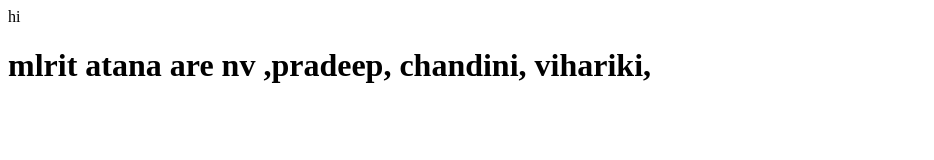
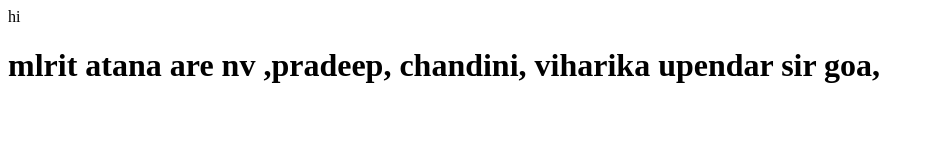
Before and after one commit to viha105/chand, a plain HTML site: page index.html in a window 1280 px wide. Shown: the whole page, without its empty margins (0-934 px from the left). Drawn offline with Linux system fonts and the light colour scheme.

Commit message:
index.html

```diff
--- a/index.html
+++ b/index.html
@@ -4,6 +4,6 @@
 </head>
 <body>
 <p>hi</p>
-  <h1>mlrit  atana  are nv ,pradeep, chandini, vihariki,</h1>
+  <h1>mlrit  atana  are nv ,pradeep, chandini, viharika    upendar sir goa,</h1>
 </body>
 </html>
```
